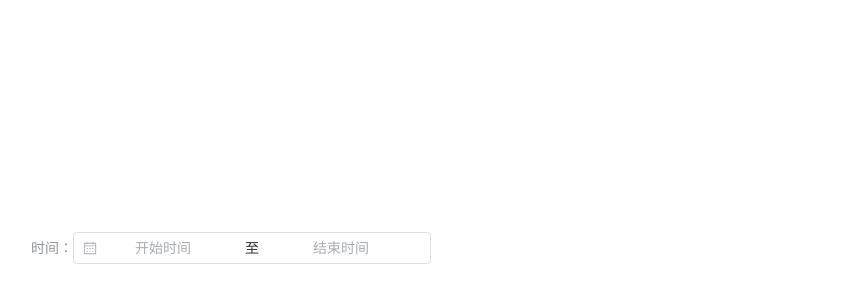
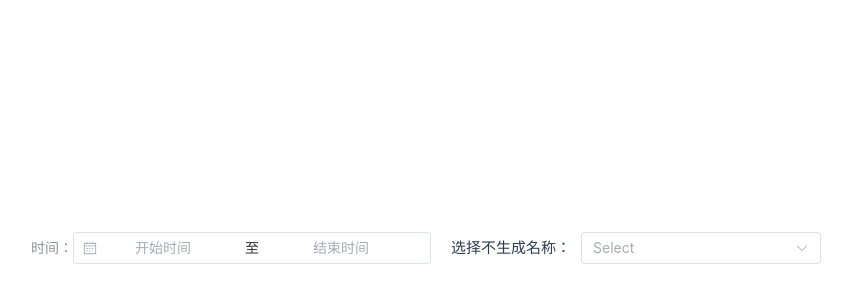
Before and after one commit to xmc0522/xihualvye, a Vue app in the folder xihualvye/: page / in a window 1280 px wide. Shown: the part 152-452 px from the top of the page, without its empty margins (209-1061 px from the left). Built offline with nearby package versions, Linux system fonts and the light colour scheme; the HTML template or start-up script is replaced by a standard one.

Commit message:
添加名称下拉框

```diff
--- a/xihualvye/src/App.vue
+++ b/xihualvye/src/App.vue
@@ -1,5 +1,4 @@
 <template>
-
   <div class="demo-date-picker">
     <div class="block">
       <span class="demonstration">时间：</span>
@@ -16,13 +15,31 @@
       />
     </div>
   </div>
+  <div class="m-4" style="display: flex; align-items: center; gap: 10px; margin-left: 5%;">
+    <p style="margin: 0;">选择不生成名称：</p>
+    <el-select
+      v-model="value1"
+      multiple
+      placeholder="Select"
+      style="width: 240px"
+    >
+      <el-option
+        v-for="item in options"
+        :key="item.value"
+        :label="item.label"
+        :value="item.value"
+      />
+    </el-select>
+  </div>
+
 </template>
 
 <script lang="ts" setup>
 import { size, value2, shortcuts } from './ts/date-picker'
+import { value1, options } from './ts/xialakuang'
 </script>
-
 <style>
 @import './css/demo-date-picker.css';
 @import './css/shortcuts-bottom.css';
+
 </style>
--- a/xihualvye/src/css/demo-date-picker.css
+++ b/xihualvye/src/css/demo-date-picker.css
@@ -1,3 +1,4 @@
+/* 时间选择器主体 */
 .demo-date-picker {
   display: flex;
   width: 100%;
--- a/xihualvye/src/ts/date-picker.ts
+++ b/xihualvye/src/ts/date-picker.ts
@@ -1,3 +1,4 @@
+//时间选择器
 import { ref } from 'vue'
 
 // 尺寸
--- /dev/null
+++ b/xihualvye/src/ts/xialakuang.ts
@@ -0,0 +1,27 @@
+//下拉框
+
+import { ref } from 'vue'
+
+    export const value1 = ref([])
+    export const options = [
+        {
+            value: 'Option1',
+            label: 'Option1',
+        },
+        {
+            value: 'Option2',
+            label: 'Option2',
+        },
+        {
+            value: 'Option3',
+            label: 'Option3',
+        },
+        {
+            value: 'Option4',
+            label: 'Option4',
+        },
+        {
+            value: 'Option5',
+            label: 'Option5',
+        },
+        ]
```
